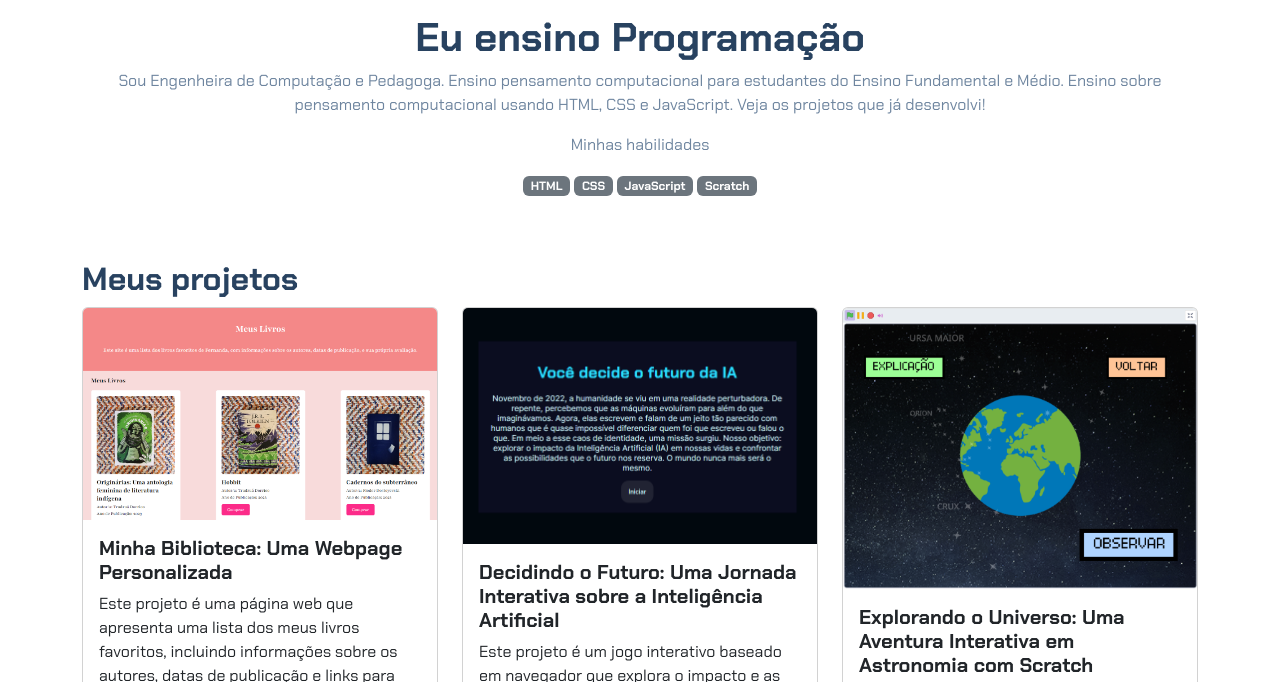
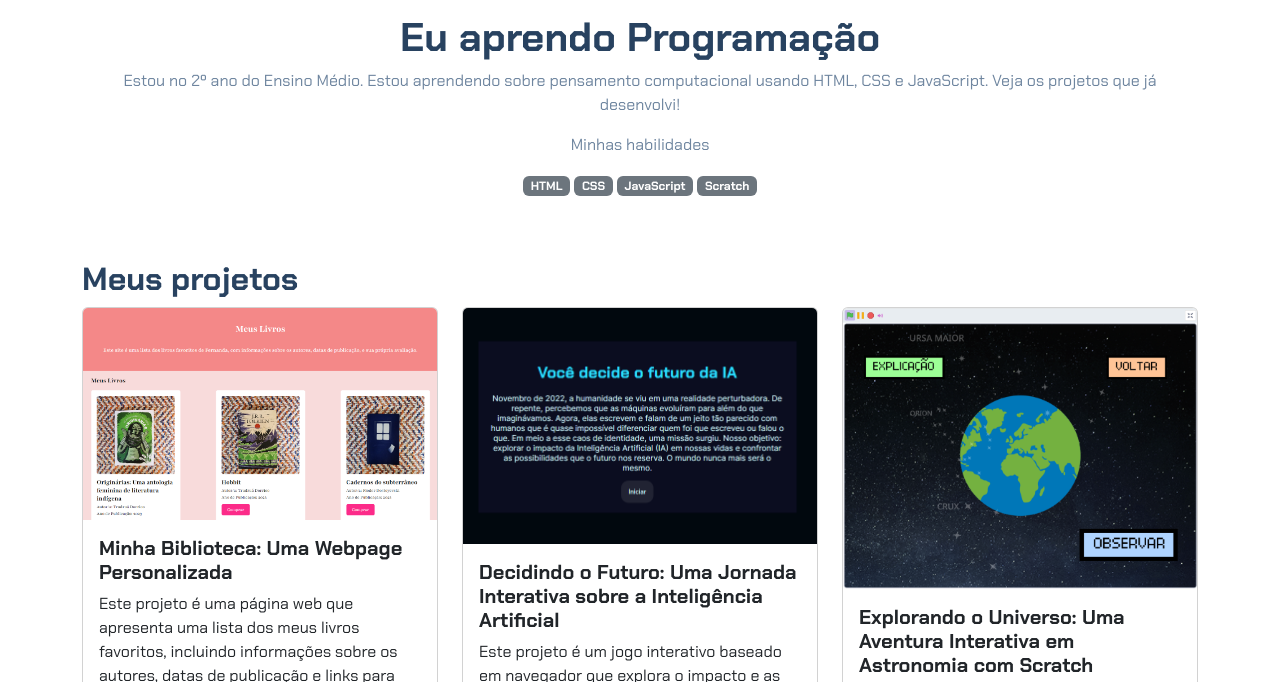
Before and after one commit to ferrsf/portifolio, a plain HTML site: page index.html in a window 1280 px wide. Shown: the part 58-740 px from the top of the page. Drawn offline with nearby package versions, Linux system fonts and the light colour scheme.

Commit message:
Update index.html

```diff
--- a/index.html
+++ b/index.html
@@ -15,9 +15,8 @@
         <img src="img/avatar-perfil.png" alt="avatar da Fernanda" class="rounded-circle" width="150" height="150"
             srcset="">
         <p class="lead">Eu sou Fernanda_</p>
-        <h1>Eu ensino Programação</h1>
-        <p>Sou Engenheira de Computação e Pedagoga. Ensino pensamento computacional para estudantes do Ensino
-            Fundamental e Médio. Ensino sobre pensamento computacional usando HTML, CSS e JavaScript. Veja os projetos
+        <h1>Eu aprendo Programação</h1>
+        <p> Estou no 2º ano do Ensino Médio. Estou aprendendo sobre pensamento computacional usando HTML, CSS e JavaScript. Veja os projetos
             que já desenvolvi!</p>
         <p>Minhas habilidades</p>
         <div>
```
